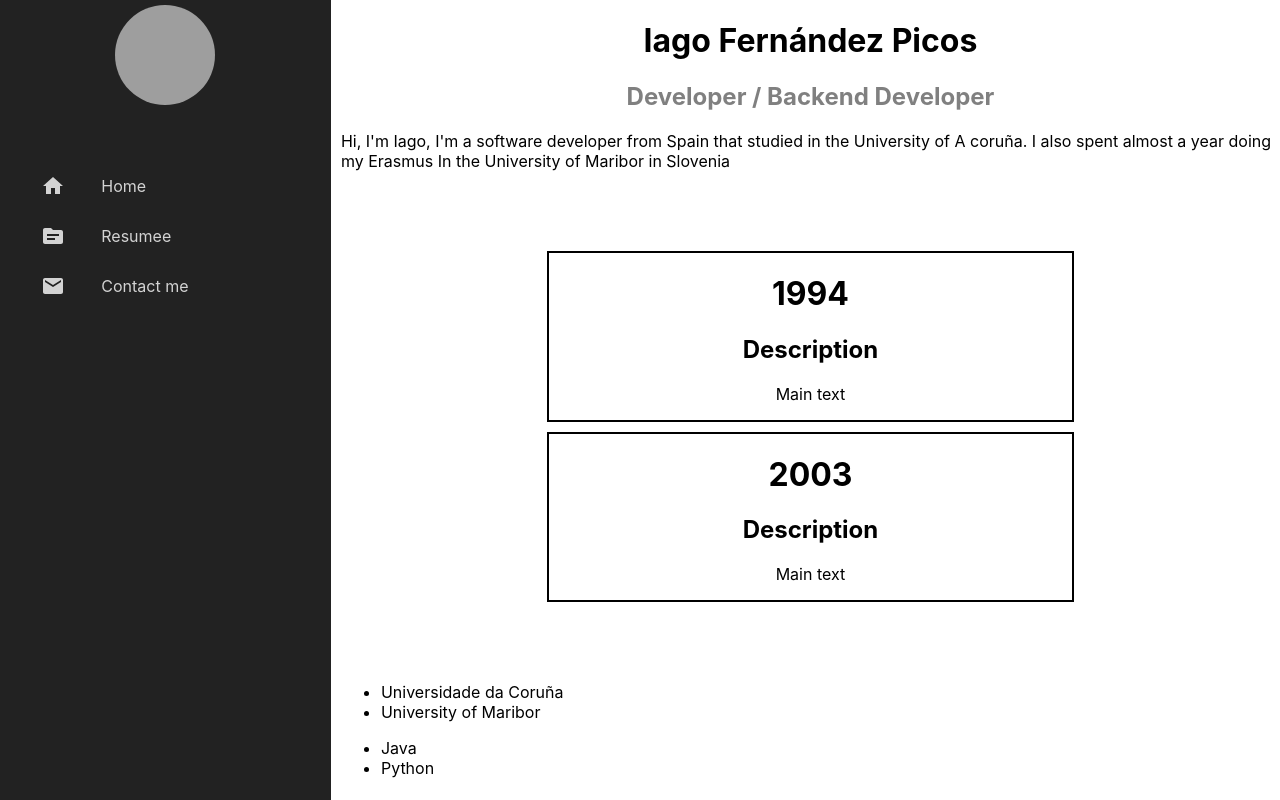
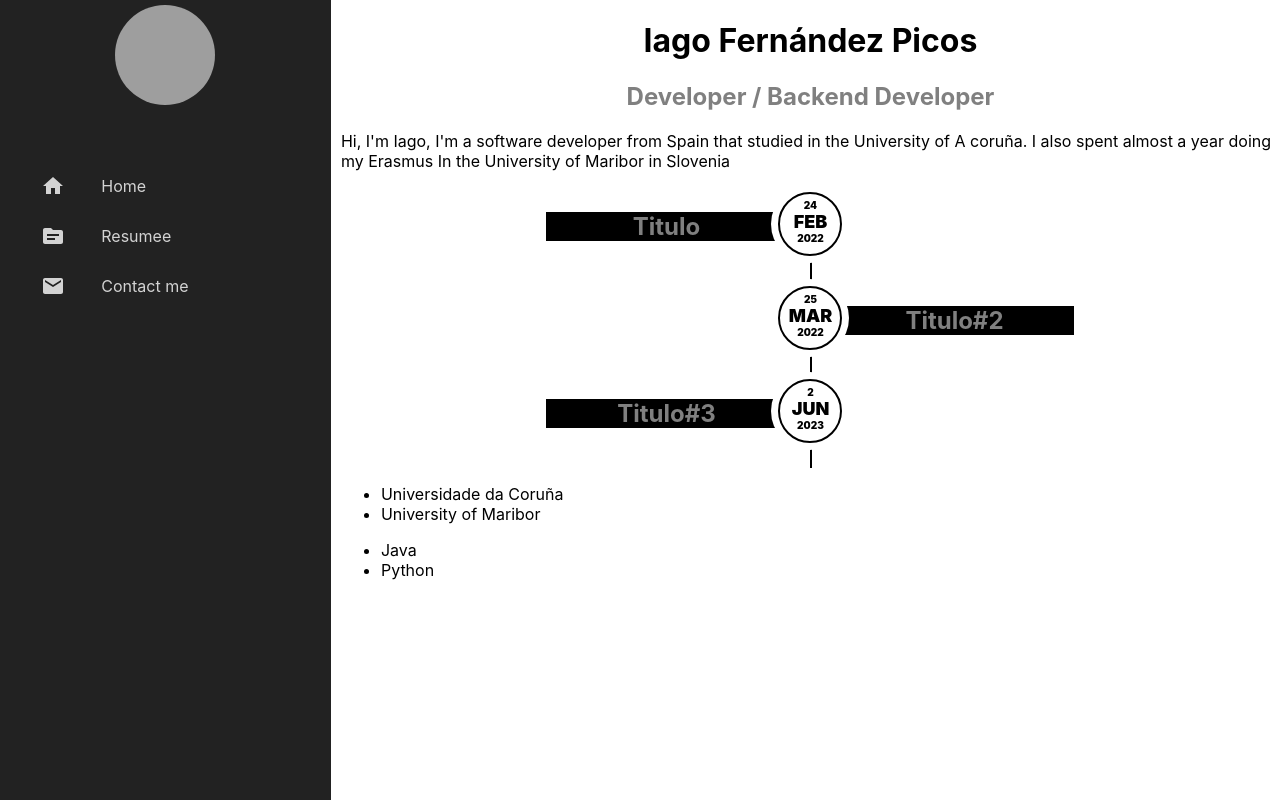
Before and after one commit to iagopicos/curriculum, a React (Create React App) app: page / in a window 1280 px wide. Built offline with nearby package versions, Linux system fonts and the light colour scheme; grey boxes are pictures that could not be loaded.

Commit message:
add Timeline component first approach

```diff
--- a/src/Home/Home.tsx
+++ b/src/Home/Home.tsx
@@ -1,7 +1,7 @@
 import Timeline from "../Timeline/Timeline";
 
-export default function Home(){
-  return(
+export default function Home() {
+  return (
     <>
       <h1>
         Iago Fernández Picos
@@ -15,8 +15,8 @@ export default function Home(){
           I also spent almost a year doing my Erasmus In the University of Maribor in Slovenia
 
         </p>
-        <Timeline/>
       </div>
+      <Timeline />
       <div className='home-content'>
         <ul className="education">
           <li>Universidade da Coruña</li>
@@ -26,8 +26,6 @@ export default function Home(){
           <li>Java</li>
           <li>Python</li>
         </ul>
-
-
       </div>
     </>
   );
--- a/src/SideBar/Sidebar.tsx
+++ b/src/SideBar/Sidebar.tsx
@@ -5,8 +5,8 @@ export default function Sidebar() {
     <div className="Sidebar">
         <img
           className='sb-profileImg'
-          alt='Profile Image'
-          src='https://unavatar.io/iagofernandez94'
+          alt='This is me'
+          src='https://unavatar.io/iagopicos'
         />
         <nav>
           <ul>
--- a/src/Timeline/Timeline.scss
+++ b/src/Timeline/Timeline.scss
@@ -1,17 +1,90 @@
 .timeline{
-  margin: 5em auto;
-  max-width: 34.15em;
+  display: flex;
+  flex-direction: column;
+  position: relative;
+  max-width: 800px;
+  margin: 0 auto;
+  min-height: 30%;
+  align-items: center;
 
-}
+  &:before{
+    content: '';
+    position: absolute;
+    display: block;
+    left: 50%;
+    top: 0;
+    width: 2px;
+    height: 100%;
+    background-color: black;
+  }
 
-.timeline-item{
-  border: 2px solid black;
-  margin:10px;
 
-  h2{
-    color: black;
+  .tm-card{
+    width: 30%;
+    margin: 5px 0 20px 0;
+    position: relative;
+
+    //ajustamos date para que se muestre date en el centro del timeline;
+    .tm-date{
+      justify-content: center;
+      align-items: center;
+      display: block;
+      width: 60px;
+      height: 50px;
+      padding: 5px 0;
+      position: absolute;
+      top: 0;
+      left: 50%;
+      margin: 0 0 0 -32px;
+      border-radius: 100%;
+      font-size: 12px;
+      font-weight: 900;
+      text-transform: uppercase;
+      background: white;
+      color: black;
+      border: 2px solid black;
+      box-shadow: 0 0 0 7px white;
+
+      span{
+        display: block;
+        text-align: center;
+      }
+      .tm-day{
+        font-size: 10px;
+      }
+      .tm-month{
+        font-size: 18px;
+      }
+      .tm-year{
+        font-size: 10px;
+      }
+    }
+
+    .tm-title{
+      position: relative;
+      left: -60%;
+      z-index: 0;
+
+      h2{
+        background: black;
+      }
+
+      h2:after{
+        content: '';
+        position: absolute;
+        top: 20px;
+        right: -5px;
+        width: 10px;
+        -webkit-transform: rotate(-45deg);
+        left: -5px;
+      }
+    }
+
   }
-  p{
-    text-align: center;
+
+  .tm-card:nth-child(even){
+    .tm-title{
+      left: 60%;
+    }
   }
 }
--- a/src/Timeline/Timeline.tsx
+++ b/src/Timeline/Timeline.tsx
@@ -2,20 +2,36 @@ import './Timeline.scss'
 export default function Timeline() {
   return (
     <div className='timeline'>
-        <div className='timeline-item'>
-          <h1>1994</h1>
-          <h2>Description</h2>
-          <p>Main text</p>
+      <div className='tm-card'>
+        <div className='tm-title'>
+          <h2> Titulo</h2>
         </div>
-
-
-        <div className='timeline-item'>
-          <h1>2003</h1>
-          <h2>Description</h2>
-          <p>Main text</p>
+        <span className='tm-date'>
+          <span className='tm-day'>24</span>
+          <span className='tm-month'>FEB</span>
+          <span className='tm-year'>2022</span>
+        </span>
+      </div>
+      <div className='tm-card'>
+        <div className='tm-title'>
+          <h2> Titulo#2</h2>
         </div>
-
-
+        <span className='tm-date'>
+          <span className='tm-day'>25</span>
+          <span className='tm-month'>MAR</span>
+          <span className='tm-year'>2022</span>
+        </span>
+      </div>
+      <div className='tm-card'>
+        <div className='tm-title'>
+          <h2> Titulo#3</h2>
+        </div>
+        <span className='tm-date'>
+          <span className='tm-day'>2</span>
+          <span className='tm-month'>JUN</span>
+          <span className='tm-year'>2023</span>
+        </span>
+      </div>
     </div>
   )
 }
```
Also changed, not shown: src/example-timeline.json (added, +10 -0 lines).
